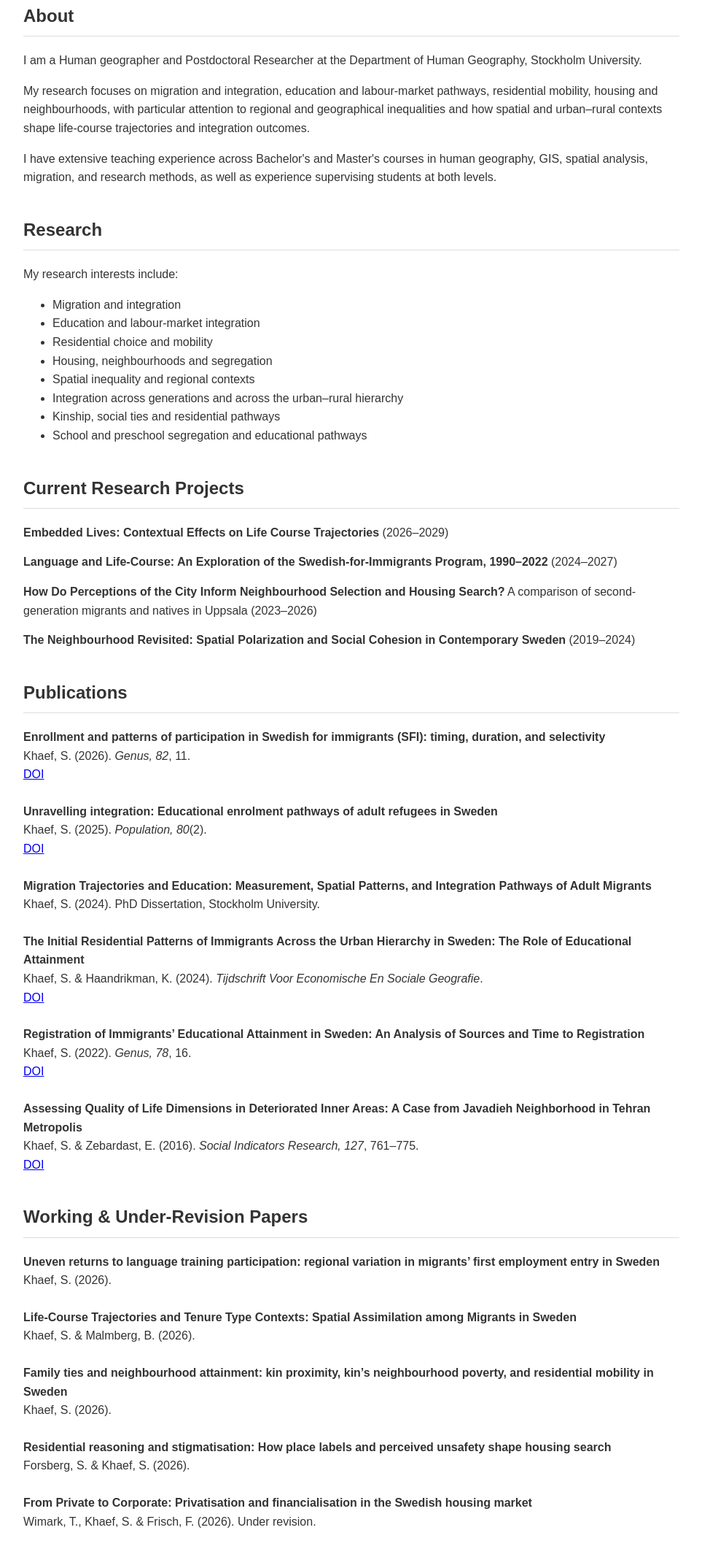
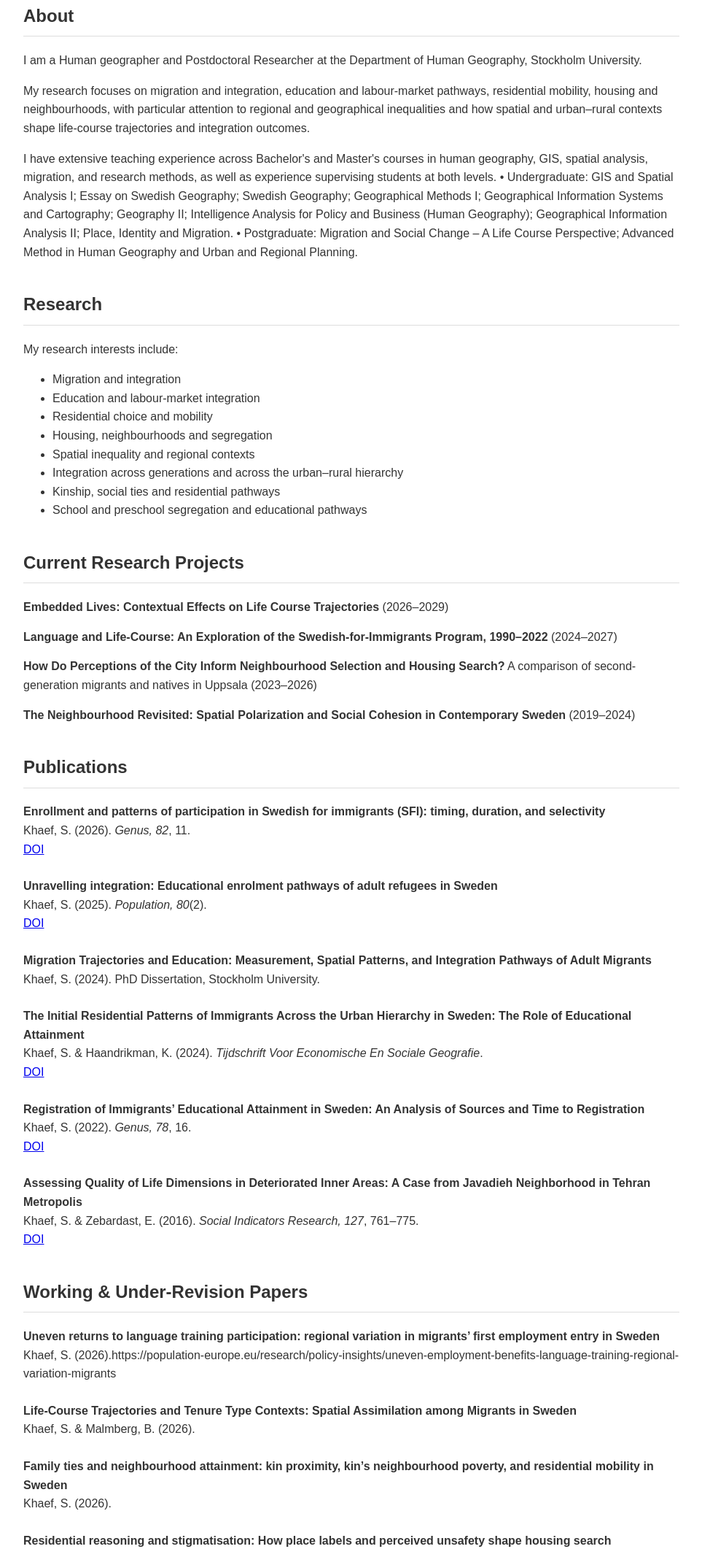
Before and after one commit to SamanehKhaef/samanehkhaef.github.io, a plain HTML site: page index.html in a window 1280 px wide. Shown: the part 350-2472 px from the top of the page at 73% size, without its empty margins (158-1121 px from the left). Drawn offline with Linux system fonts and the light colour scheme.

Commit message:
Update index.html

```diff
--- a/index.html
+++ b/index.html
@@ -109,6 +109,19 @@
         Master's courses in human geography, GIS, spatial analysis,
         migration, and research methods, as well as experience supervising
         students at both levels.
+        • Undergraduate:
+        GIS and Spatial Analysis I;
+        Essay on Swedish Geography;
+        Swedish Geography; Geographical Methods I;
+        Geographical Information Systems and Cartography;
+        Geography II;
+        Intelligence Analysis for Policy and Business (Human Geography);
+        Geographical Information Analysis II;
+        Place, Identity and Migration.
+        • Postgraduate:
+        Migration and Social Change – A Life Course Perspective;
+        Advanced Method in Human Geography and Urban and Regional Planning.
+
     </p>
 </section>
 
@@ -227,13 +240,13 @@
 </section>
 
 
-<section id="working-papers">
+<section id="working-papers and policy brief">
     <h2>Working &amp; Under-Revision Papers</h2>
 
     <div class="publication">
         <strong>Uneven returns to language training participation:
         regional variation in migrants’ first employment entry in Sweden</strong><br>
-        Khaef, S. (2026).
+        Khaef, S. (2026).https://population-europe.eu/research/policy-insights/uneven-employment-benefits-language-training-regional-variation-migrants
     </div>
 
     <div class="publication">
@@ -259,6 +272,19 @@
         in the Swedish housing market</strong><br>
         Wimark, T., Khaef, S. &amp; Frisch, F. (2026).
         Under revision.
+    </div>
+
+    <div class="publication">
+        <strong>Utbildningens betydelse för invandrares integrationsprocess</strong><br>
+       Khaef, S. (2025).
+        https://magasinetkonkret.se/utbildning-och-integration-nu-ritas-kartan-om/
+
+    <div class="publication">
+        <strong>The relationship between immigrants’ location in Italian cities and schools</strong><br>
+       Khaef, S., Migali, S. (2017).
+        JRC, European Commission, internally published
+
+
     </div>
 </section>
 
```
